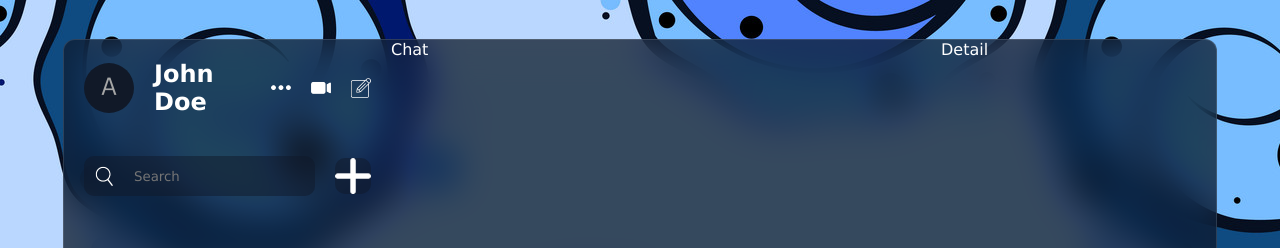
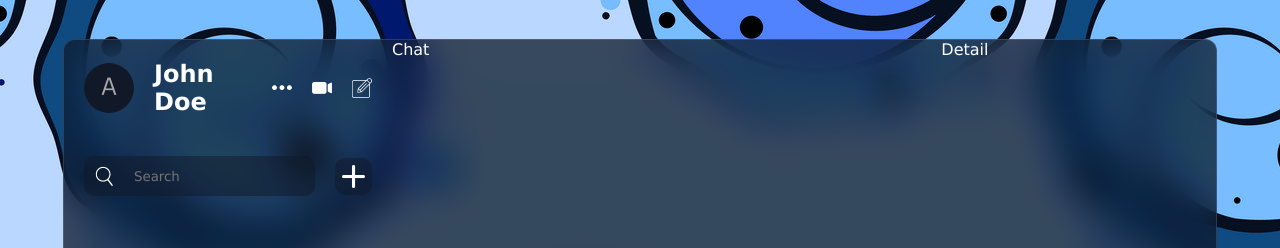
Before and after one commit to JulM64/react-app-chat, a React (Vite) app in the folder my-chat-app/: page / in a window 1280 px wide. Shown: the top 248 px of the page. Built offline with nearby package versions, Linux system fonts and the light colour scheme.

Commit message:
changing of button plus

```diff
--- a/my-chat-app/src/components/list/chatList/ChatList.jsx
+++ b/my-chat-app/src/components/list/chatList/ChatList.jsx
@@ -1,5 +1,8 @@
 import "./chatList.css"
+import React, { useState } from 'react';
+
 const ChatList = () => {
+    const [addMode,setAddMode]=useState(false)
     return (
         <div className="chatList">
             <div className="search">
@@ -7,7 +10,9 @@ const ChatList = () => {
                     <img src="./search.png" alt=""/>
                     <input type="text" placeholder="Search"/>
                 </div>
-                <img src="./plus.png" alt="" className="add"/>
+                <img src={addMode ? "./minus.png":"./plus.png"}
+                alt="" className="add"
+                onClick={() => setAddMode((prev)=>!prev)}/>
             </div>
         </div>
     )
--- a/my-chat-app/src/components/list/chatList/chatList.css
+++ b/my-chat-app/src/components/list/chatList/chatList.css
@@ -27,12 +27,13 @@
             }
         }
         .add{
-            width: 36px;
-            height: 36px;
+            width: 23px;
+            height: 23px;
             background-color:rgba(17, 25, 40, 0.5);
             padding:0px;
             border-radius: 10px;
             cursor: pointer;
+            padding: 7px;
         }
     }
 }
```
